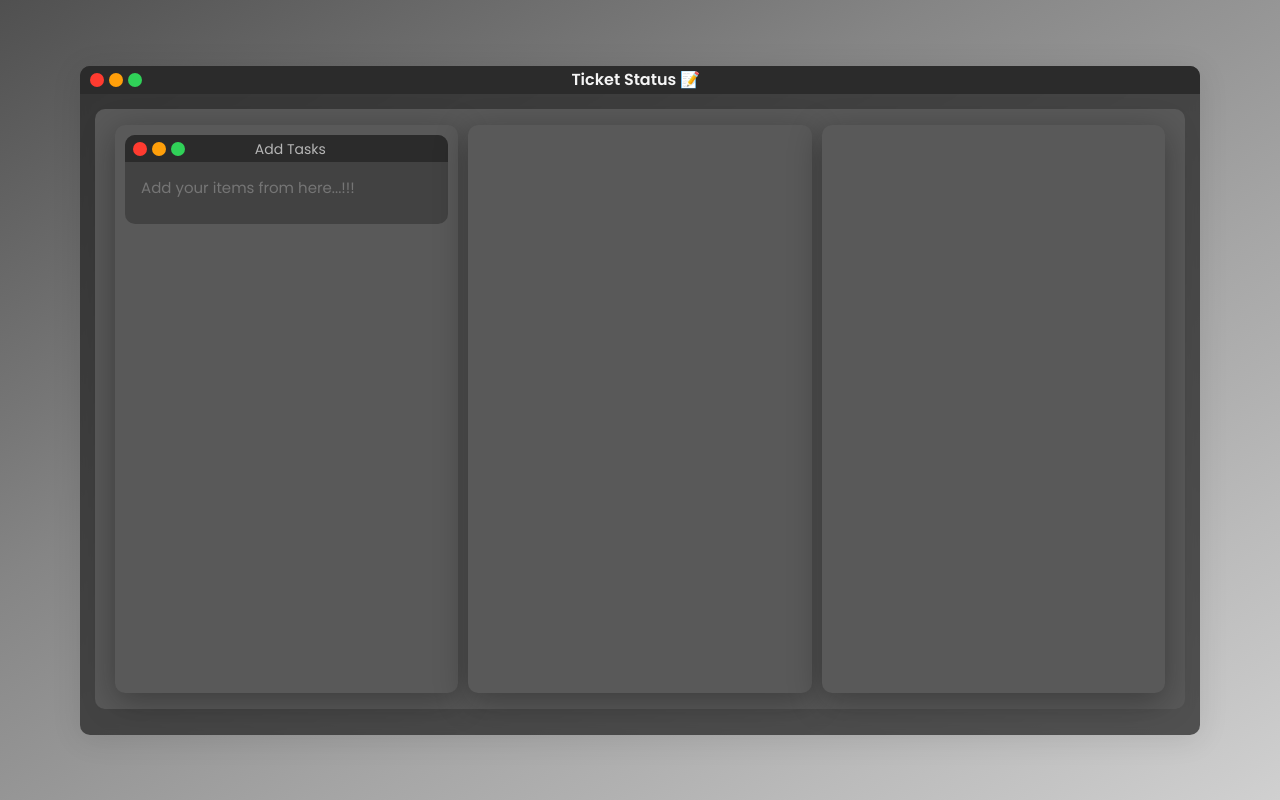
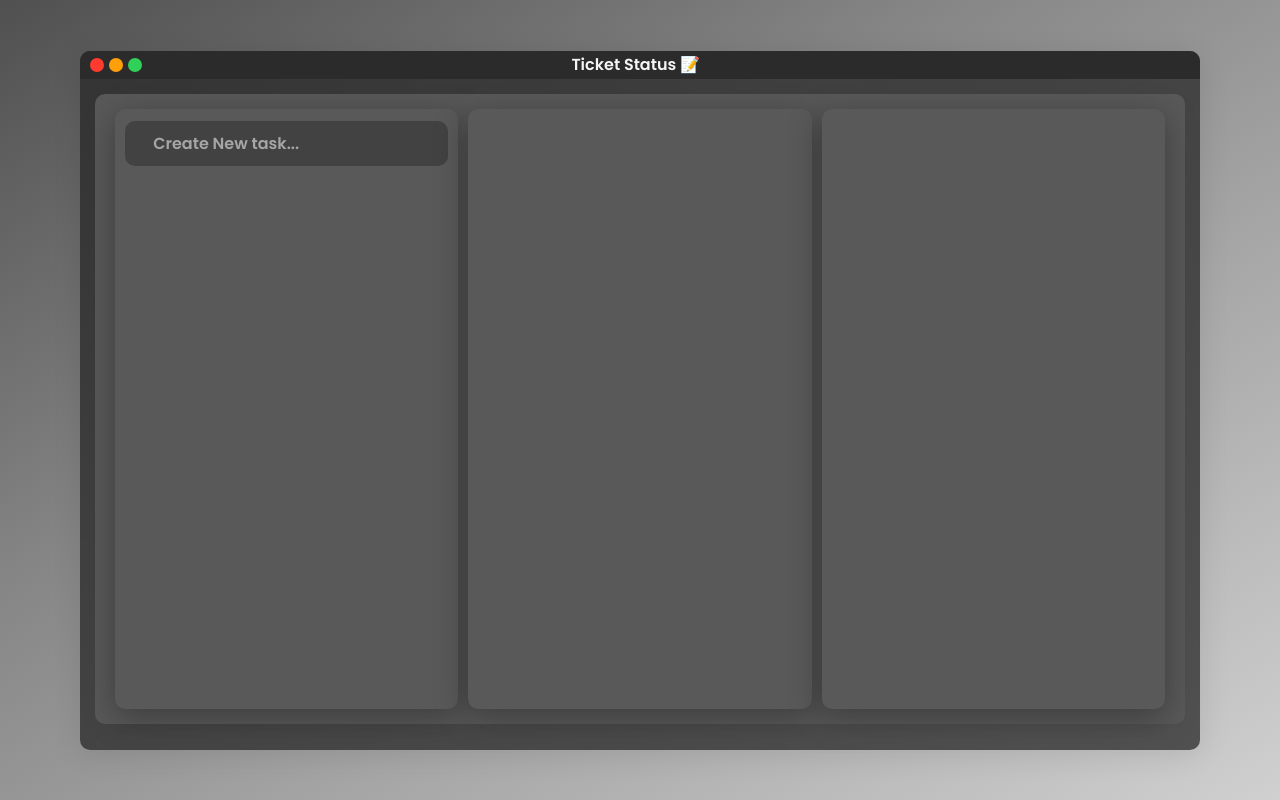
Before and after one commit to 01Sumeet/React-Beautiful-DND, a React (Create React App) app: page / in a window 1280 px wide. Built offline with nearby package versions, Linux system fonts and the light colour scheme.

Commit message:
Added buttonAdded new button

```diff
--- /dev/null
+++ b/src/Asset/InitialText.jsx
@@ -0,0 +1,13 @@
+const Initialtext = (props) => {
+  console.log(props);
+  return (
+    <div className="create-task show" onClick={props.onClick}>
+      <span className="create-btn">
+        <i className="ph-bold ph-plus" />
+      </span>
+      <span className="create-text">Create New task... </span>
+    </div>
+  );
+};
+
+export default Initialtext;
--- /dev/null
+++ b/src/Asset/InputConatiner.jsx
@@ -0,0 +1,34 @@
+import { useEffect } from "react";
+
+const InputConatiner = (prop) => {
+  return (
+    <div className="input-container" id="input-container">
+      <div className="task-header">
+        <span className="input-action">
+          <span className="icons close" onClick={prop.close}>x</span>
+          <span className="icons minus">-</span>
+          <span className="icons dot">1</span>
+        </span>
+        <span className="status c">Add Tasks </span>
+      </div>
+      <textarea
+        ref={prop.r}
+        onInput={prop.onInput}
+        style={prop.style}
+        onBlur={prop.onBlur}
+        className="input"
+        type="text"
+        placeholder="Add your tasks from here...!!!"
+        name="task"
+        value={prop.value}
+        onChange={prop.onChange}
+      />
+
+      {/* <button className="" onClick={handleClick}>
+      +
+    </button> */}
+    </div>
+  );
+};
+
+export default InputConatiner;
--- a/src/TaskApp/task.css
+++ b/src/TaskApp/task.css
@@ -60,7 +60,7 @@ ul {
   grid-template-columns: repeat(auto-fit, minmax(200px, 1fr));
   gap: 10px;
   background-color: #595959;
-  padding: 0px 20px 0px 20px;
+  padding: 15px 20px 15px 20px;
   height: 75vh;
 }
 
@@ -288,3 +288,32 @@ span:hover,
     width: 100%;
   }
 }
+
+.create-task {
+  cursor: pointer !important;
+  background-color: #424242;
+  margin-top: 2px;
+  border: inherit;
+  border-radius: inherit;
+  padding: 10px;
+  text-align: center;
+  vertical-align: middle;
+  transition: opacity 1s ease-in-out;
+  opacity: 0;
+}
+
+.create-task.show{
+  opacity: 1;
+}
+.create-text {
+  color: #a9a9a9f7;
+  font-weight: 600;
+}
+
+.create-btn {
+  color: #a9a9a9f7;
+  margin: 0px 10px 0px -131px;
+  font-weight: 700;
+  /* background: aqua; */
+  padding: 4px 0px 0px 0px;
+}
--- a/src/TaskApp/task.jsx
+++ b/src/TaskApp/task.jsx
@@ -4,6 +4,9 @@ import "./task.css";
 import { useDispatch, useSelector } from "react-redux";
 import { addTask, updateStatus, deletedTask, editTask } from "../action/action";
 import { useEffect } from "react";
+import { Plus } from "phosphor-icons";
+import InputConatiner from "../Asset/InputConatiner";
+import Initialtext from "../Asset/InitialText";
 
 const TaskApp = () => {
   const tasks = useSelector((state) => state?.todoReducer?.tasks);
@@ -14,7 +17,7 @@ const TaskApp = () => {
   const [pending, setPending] = useState([]);
   const [complete, setComplete] = useState([]);
   const [buttonType, setButtonType] = useState(false);
-  /// all columns data
+  // all columns data
   const Update = () => {
     setAssign(tasks);
     setPending(tasks);
@@ -23,16 +26,21 @@ const TaskApp = () => {
 
   useEffect(() => {
     Update();
-    resizeTextarea();
+    console.log(textareaRef.current !== null);
+    if (textareaRef.current !== null) {
+      resizeTextarea();
+    }
   }, [tasks]);
-  console.log("➡️", assign);
-  console.log("❌", buttonType);
-
   // This function will add new task to the assign stage
   const handleClick = () => {
-    if (task.task!== "") {
-    dispatch(addTask(task));
-    setTask({ task: "" });}
+    if (task.task !== "") {
+      dispatch(addTask(task));
+
+      setTask({ task: "" });
+    }
+
+
+    setButtonType(false);
     // else alert("Enter task details")
   };
   // this function will call editable task and set its value to input field
@@ -46,9 +54,11 @@ const TaskApp = () => {
   const handleUpdate = () => {
     alert("Update task");
   };
-// To auto set the text area of input height
+  // To auto set the text area of input height
   const resizeTextarea = () => {
+    debugger;
     const textarea = textareaRef.current;
+    console.log("🛑", textarea);
     textarea.style.height = "auto";
     textarea.style.height = `${textarea.scrollHeight}px`;
   };
@@ -59,7 +69,7 @@ const TaskApp = () => {
   };
   // fun once the task is picked to drag
   const DragEndHandler = (result) => {
-    debugger;
+    console.log("😒");
     if (!result.destination) return;
 
     // Determine the source and destination lists based on droppableIds
@@ -180,7 +190,7 @@ const TaskApp = () => {
           <div className="content-main-container">
             <Droppable droppableId="assign">
               {(provider) => (
-                <ul
+                <div
                   {...provider.droppableProps}
                   ref={provider.innerRef}
                   className="column assign"
@@ -194,15 +204,24 @@ const TaskApp = () => {
                         draggableId={`${item.id}assign`}
                       >
                         {(provider) => (
-                          <li
+                          <div
                             {...provider.draggableProps}
                             {...provider.dragHandleProps}
                             ref={provider.innerRef}
                             className="draggable"
+                            style={{
+                              ...provider.draggableProps.style,
+                              zIndex: "9999" ,
+                              position: !provider.isDragging
+                                ? "relative"
+                                : "absolute",
+                            }}
                           >
+                            {console.log(provider.isDragging ? "Cool" : "fool")}
                             <div className="task-header">
                               <span
                                 className="icons close"
+                                title="Delete😒"
                                 onClick={() => handleDeleteTask(item.id)}
                               >
                                 x
@@ -212,44 +231,31 @@ const TaskApp = () => {
                               <span className="status">{item.status}</span>
                             </div>
                             <div className="list-content">{item.text.task}</div>
-                          </li>
+                          </div>
                         )}
                       </Draggable>
                     ))}
-                  <div className="input-container">
-                    <div className="task-header">
-                      <span className="input-action">
-                        <span className="icons close">x</span>
-                        <span className="icons minus">-</span>
-                        <span className="icons dot">1</span>
-                      </span>
-                      <span className="status c">Add Tasks </span>
-                    </div>
-                    <textarea
-                      ref={textareaRef}
+                  {buttonType ? (
+                    <InputConatiner
+                      r={textareaRef}
+                      style={{ overflow: "hidden" }}
                       onInput={resizeTextarea}
-                      style={{ overflow: "hidden" }}
                       onBlur={handleClick}
-                      className="input"
-                      type="text"
-                      placeholder="Add your items from here...!!!"
-                      name="task"
                       value={task.task}
                       onChange={(e) => setTask({ task: e.target.value })}
+                      close = { ()=> setButtonType(false)}
                     />
-
-                    {/* <button className="" onClick={handleClick}>
-                      +
-                    </button> */}
-                  </div>
+                  ) : (
+                    <Initialtext onClick={() => setButtonType(true)} />
+                  )}
                   {provider.placeholder}
-                </ul>
+                </div>
               )}
             </Droppable>
 
             <Droppable droppableId="pending">
               {(provider) => (
-                <ul
+                <div
                   {...provider.droppableProps}
                   ref={provider.innerRef}
                   className="column pending"
@@ -263,7 +269,7 @@ const TaskApp = () => {
                         draggableId={`${item.id}pending`}
                       >
                         {(provider) => (
-                          <li
+                          <div
                             {...provider.draggableProps}
                             {...provider.dragHandleProps}
                             ref={provider.innerRef}
@@ -282,18 +288,18 @@ const TaskApp = () => {
                               <span className="status">{item.status}</span>
                             </div>
                             <div className="list-content">{item.text.task}</div>
-                          </li>
+                          </div>
                         )}
                       </Draggable>
                     ))}
 
                   {provider.placeholder}
-                </ul>
+                </div>
               )}
             </Droppable>
             <Droppable droppableId="complete">
               {(provider) => (
-                <ul
+                <div
                   {...provider.droppableProps}
                   ref={provider.innerRef}
                   className="column complete"
@@ -307,7 +313,7 @@ const TaskApp = () => {
                         draggableId={`${item.id}complete`}
                       >
                         {(provider) => (
-                          <li
+                          <div
                             {...provider.draggableProps}
                             {...provider.dragHandleProps}
                             ref={provider.innerRef}
@@ -329,13 +335,13 @@ const TaskApp = () => {
                             >
                               {item.status}✔️
                             </div>
-                          </li>
+                          </div>
                         )}
                       </Draggable>
                     ))}
 
                   {provider.placeholder}
-                </ul>
+                </div>
               )}
             </Droppable>
           </div>
```
